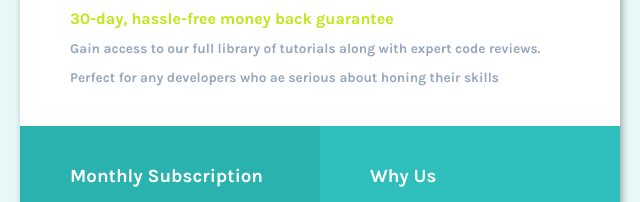
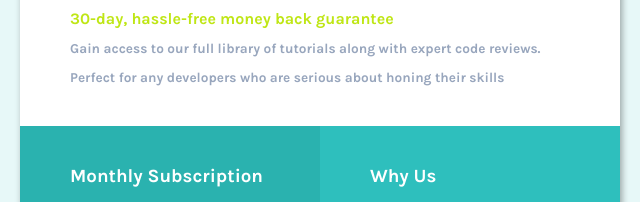
Before and after one commit to tj330/pricing-card-frontend-mentor-challenge, a plain HTML site: page index.html in a window 1280 px wide. Shown: the part 174-376 px from the top of the page, 338-978 px from the left. Drawn offline with Linux system fonts and the light colour scheme.

Commit message:
Update index.html

```diff
--- a/index.html
+++ b/index.html
@@ -14,7 +14,7 @@
                 <h2>Join our community</h2>
                 <span class="Green">30-day, hassle-free money back guarantee</span>
                 <p>Gain access to our full library of tutorials along with expert code reviews.</p>
-                <p>Perfect for any developers who ae serious about honing their skills</p>
+                <p>Perfect for any developers who are serious about honing their skills</p>
             </div>
         </div>
         <div class="lower">
```
